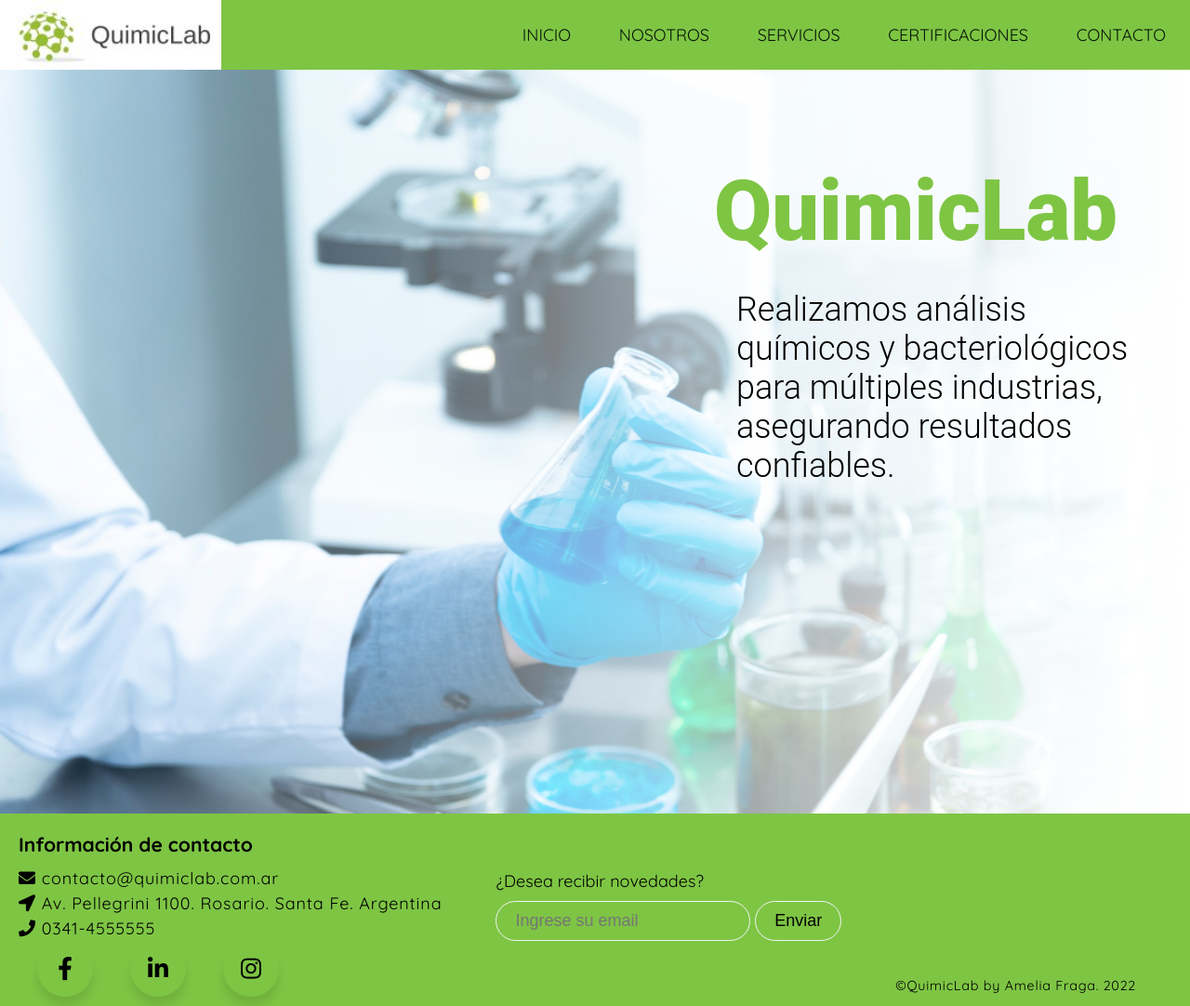
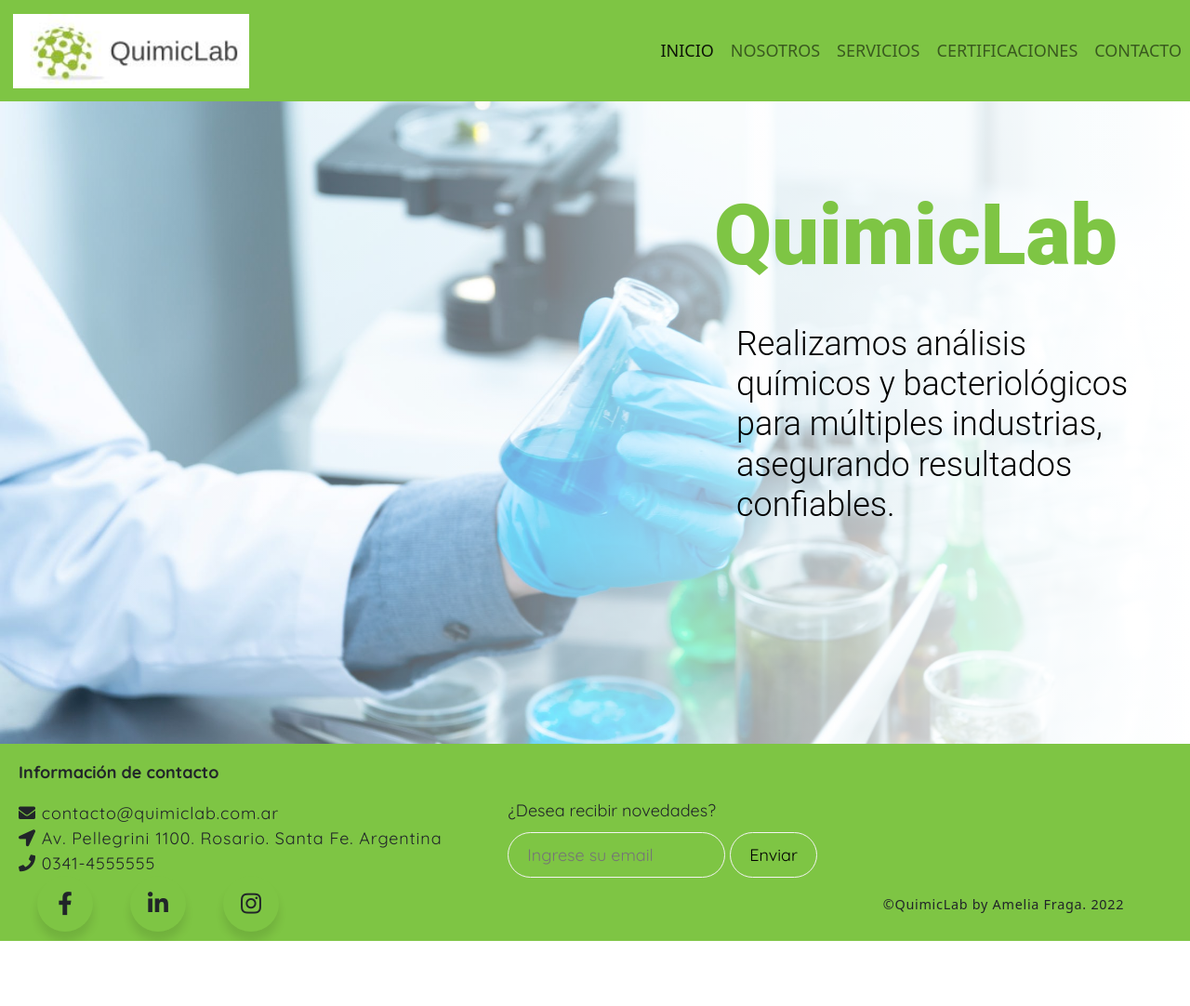
Before and after one commit to ameliafraga/LaboratorioFraga, a plain HTML site: page index.html in a window 1280 px wide. Shown: the whole page at 93% size. After the commit the page ends 1012 px from the top, so only its background shows below. Drawn offline with nearby package versions, Linux system fonts and the light colour scheme.

Commit message:
se agrega bootstrap a index

```diff
--- a/css/style.css
+++ b/css/style.css
@@ -29,44 +29,15 @@ main{
     background-color: #F4F4F2;
 }
 
-/*BARRA DE NAVVEGACION*/
+/*BARRA DE NAVEGACION*/
 
-.navbar {
-    background-color: #7EC544;
-    display:grid;
-    grid-template-columns: repeat(8, 1fr);
-    align-items: center;
+nav #MenuNavegacion a {
+    text-transform: uppercase !important;
 }
-
-
-.navbar .logo {
-  height: 75px;
-  grid-column: 1 / 2;
-}
-
-.navbar .menu {
-    grid-column: 4 / 9;
-    display: flex;
-    justify-content:space-around;
-}
-
-.navbar .menu li {
-    list-style: none;
-    text-transform: uppercase;
-}
-
-.navbar .menu a {
-    text-decoration: none;
-    color:rgb(8, 22, 8);
-    cursor: pointer;
-}
-
-.navbar .menu a:hover {
-    color:#F4F4F2;
-    background-color: #037E86;
-}
-.navbar .menuBar {
-    display: none;
+nav #MenuNavegacion a:hover {
+    color:#F4F4F2 !important;
+    background-color: #037E86 !important;
+    text-transform: uppercase !important;
 }
 
 /*INDEX*/
@@ -83,7 +54,7 @@ main{
 
 .lab .banner{
     grid-column: 7 / 11;
-    grid-row: 2 / 6;
+    grid-row: 3 / 7;
 }
 
 .lab  h1 {
@@ -272,8 +243,21 @@ video{
 
 #datosFooter h3{
     padding-bottom: 10px;
+    font-family: 'Quicksand', sans-serif;
+    font-size: 18px;
+    font-weight: bold;
 }
-
+#datosFooter p {
+    letter-spacing: 0.05em;
+    line-height: 1.5;
+    margin: 0;
+    font-family: 'Quicksand', sans-serif;
+    font-size: 18px;
+}
+#novedadesFooter {
+    font-family: 'Quicksand', sans-serif;
+    font-size: 18px;
+}
 .footer .copyFooter{
     grid-template-areas: "copyFooter";
     font-size: 0.8em;
@@ -347,21 +331,9 @@ video{
         width: 150%;
         height: auto;
     }
-
-    .navbar .menu {
-        grid-column: 6 / 9;
-        display: flex;
-        flex-direction: column;
-        align-content: space-between;
-    }
-
-    .navbar .menu li{
-        font-size: 0.8em;
-    }
-
     .lab .banner{
         grid-column: 2 / 7 ;
-        grid-row: 2 / 4 ;
+        grid-row: 3 / 5 ;
     }
     .lab  h1 {
         font-size: 2.5rem
@@ -428,12 +400,6 @@ video{
         height: auto;
     }
 
-    .navbar .menu {
-        grid-column: 6 / 8;
-        display: flex;
-        flex-direction: column;
-        align-content: space-between;
-    }
 
     .lab .banner{
         grid-column: 2 / 7 ;
--- a/index.html
+++ b/index.html
@@ -4,6 +4,7 @@
     <meta charset="UTF-8">
     <meta http-equiv="X-UA-Compatible" content="IE=edge">
     <meta name="viewport" content="width=device-width, initial-scale=1.0">
+    <link href="https://cdn.jsdelivr.net/npm/bootstrap@5.1.3/dist/css/bootstrap.min.css" rel="stylesheet" integrity="sha384-1BmE4kWBq78iYhFldvKuhfTAU6auU8tT94WrHftjDbrCEXSU1oBoqyl2QvZ6jIW3" crossorigin="anonymous">
     <link rel="stylesheet" href="./css/style.css">
     <link rel="stylesheet" href="https://cdnjs.cloudflare.com/ajax/libs/font-awesome/5.15.3/css/all.min.css"/>
     <link href="https://fonts.googleapis.com/css2?family=Quicksand:wght@400;700&display=swap" rel="stylesheet">
@@ -14,6 +15,40 @@
 <body>
 
         <header>
+            <nav class="navbar fixed-top navbar-expand-md navbar-light" style="background-color: #7EC544;">
+                <div class="container-fluid">
+                    <a class="navbar-brand" href="#"><img src="./Imagenes/logo2.JPG" height="80" alt="QuimicLab logo"></a>
+                    <button class="navbar-toggler" type="button" data-bs-toggle="collapse" data-bs-target="#MenuNavegacion">
+                        <span class="navbar-toggler-icon"></span>
+                    </button>
+                </div>
+                <div class="collapse navbar-collapse" id="MenuNavegacion">
+                    <ul class="navbar-nav ms-3">
+                        <li class="nav-item">
+                            <a class="nav-link active" aria-current="page" href="index.html">Inicio</a>
+                        </li>
+                        <li class="nav-item">
+                            <a class="nav-link" href="./html/nosotros.html">Nosotros</a>
+                        </li>
+                        <li class="nav-item">
+                            <a class="nav-link" href="./html/servicios.html">Servicios</a>
+                        </li>
+                        <li class="nav-item">
+                            <a class="nav-link" href="./html/certificaciones.html">Certificaciones</a>
+                        </li>
+                        <li class="nav-item">
+                            <a class="nav-link" href="./html/contacto.html">Contacto</a>
+                        </li>
+                    </ul>
+                  </div>
+
+
+
+            </nav>
+
+
+<!--sin bs
+
             <nav class="navbar">
                 <img src="./Imagenes/logo2.JPG" class="logo" alt="QuimicLab logo">
                 <ul class="menu" id="menu">
@@ -24,6 +59,7 @@
                     <li><a href="./html/contacto.html">Contacto</a></li>
                 </ul>
                 </nav>
+            -->
         </header>
 
         <main class="lab">
@@ -65,6 +101,6 @@
                     <p>&copy;QuimicLab by Amelia Fraga. 2022</p>
                 </div>
         </footer>
-
+        <script src="https://cdn.jsdelivr.net/npm/bootstrap@5.1.3/dist/js/bootstrap.bundle.min.js" integrity="sha384-ka7Sk0Gln4gmtz2MlQnikT1wXgYsOg+OMhuP+IlRH9sENBO0LRn5q+8nbTov4+1p" crossorigin="anonymous"></script>
 </body>
 </html>
```
